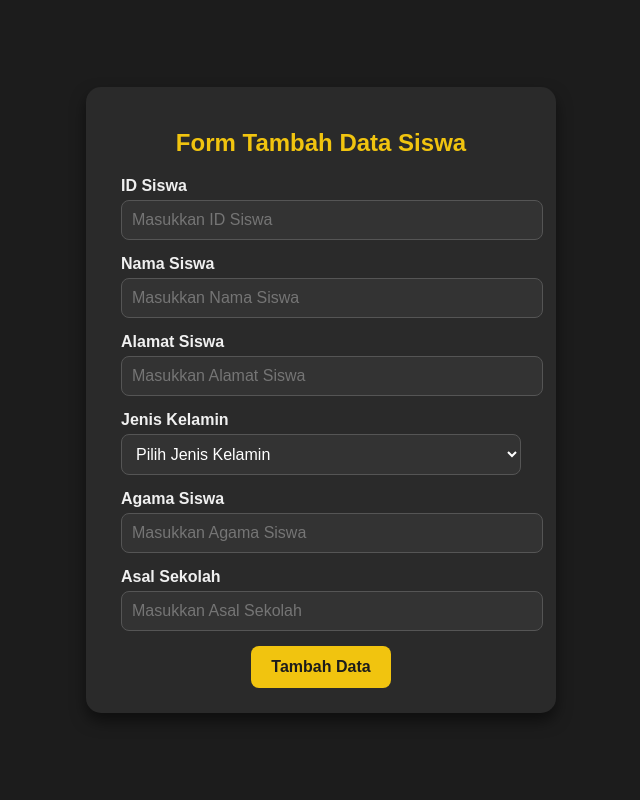
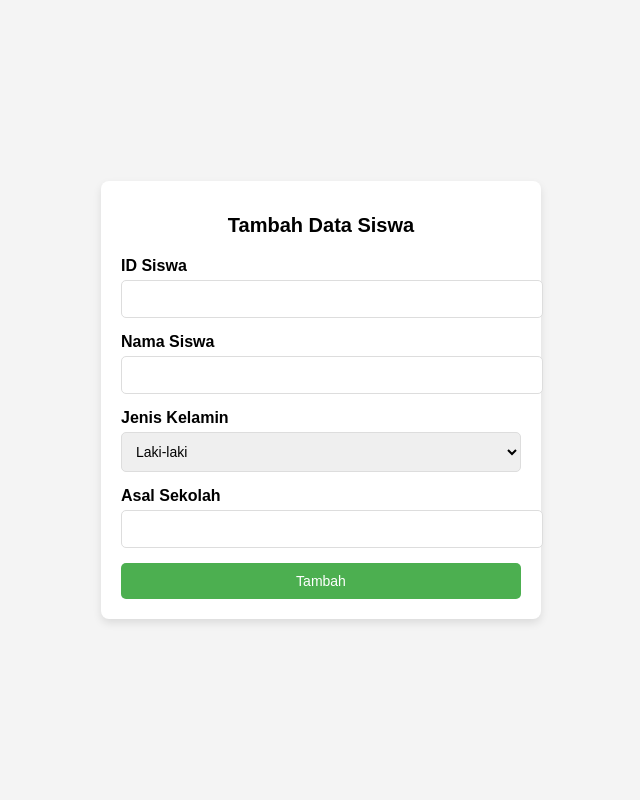
Before and after one commit to muhammadfahmilhaq/pemweb-sems-3, a PHP site: page /tambahdata.php in a window 1280 px wide. Shown: the whole page, without its empty margins (319-959 px from the left). Run offline with PHP 8.4, Linux system fonts and the light colour scheme.

Commit message:
Update tambahdata.php

```diff
--- a/pemweb 9/tambahdata.php
+++ b/pemweb 9/tambahdata.php
@@ -3,111 +3,104 @@
 <head>
     <meta charset="UTF-8">
     <meta name="viewport" content="width=device-width, initial-scale=1.0">
-    <title>FORM TAMBAH DATA SISWA</title>
+    <title>Form Tambah Data Siswa</title>
     <style>
         body {
             font-family: Arial, sans-serif;
-            background-color: #1c1c1c;
-            color: #fff;
-            margin: 0;
-            padding: 0;
+            background: #f4f4f4;
             display: flex;
             justify-content: center;
             align-items: center;
             height: 100vh;
+            margin: 0;
         }
         .form-container {
-            background: #2a2a2a;
-            padding: 25px 35px;
-            border-radius: 15px;
-            box-shadow: 0 8px 15px rgba(0, 0, 0, 0.5);
+            background: #fff;
+            padding: 20px;
+            border-radius: 8px;
+            box-shadow: 0 4px 8px rgba(0, 0, 0, 0.1);
             width: 100%;
             max-width: 400px;
         }
-        .form-container h1 {
-            font-size: 24px;
+        h1 {
             text-align: center;
+            font-size: 20px;
             margin-bottom: 20px;
-            color: #f1c40f;
         }
         .form-group {
             margin-bottom: 15px;
         }
-        .form-group label {
+        label {
             display: block;
+            margin-bottom: 5px;
             font-weight: bold;
-            margin-bottom: 5px;
-            color: #f0f0f0;
         }
-        .form-group input, .form-group select {
+        input, select, button {
             width: 100%;
             padding: 10px;
-            border: 1px solid #555;
-            border-radius: 8px;
-            font-size: 16px;
-            background: #333;
+            font-size: 14px;
+            border: 1px solid #ddd;
+            border-radius: 5px;
+        }
+        button {
+            background: #4CAF50;
             color: #fff;
+            border: none;
+            cursor: pointer;
         }
-        .form-group input:focus, .form-group select:focus {
-            outline: none;
-            border-color: #f1c40f;
-            box-shadow: 0 0 5px rgba(241, 196, 15, 0.8);
+        button:hover {
+            background: #45a049;
         }
-        .form-button {
-            text-align: center;
-        }
-        .form-button button {
-            background: #f1c40f;
-            color: #1c1c1c;
-            border: none;
-            padding: 12px 20px;
-            font-size: 16px;
-            border-radius: 8px;
-            cursor: pointer;
-            font-weight: bold;
-            transition: background 0.3s ease;
-        }
-        .form-button button:hover {
-            background: #d4ac0d;
+        .result {
+            margin-top: 20px;
+            background: #f9f9f9;
+            padding: 10px;
+            border: 1px solid #ddd;
+            border-radius: 5px;
         }
     </style>
 </head>
 <body>
     <div class="form-container">
-        <h1>Form Tambah Data Siswa</h1>
-        <form action="#" method="post">
+        <h1>Tambah Data Siswa</h1>
+        <form action="" method="post">
             <div class="form-group">
                 <label for="idSiswa">ID Siswa</label>
-                <input type="text" id="idSiswa" name="idSiswa" placeholder="Masukkan ID Siswa">
+                <input type="text" id="idSiswa" name="idSiswa" required>
             </div>
             <div class="form-group">
                 <label for="namaSiswa">Nama Siswa</label>
-                <input type="text" id="namaSiswa" name="namaSiswa" placeholder="Masukkan Nama Siswa">
-            </div>
-            <div class="form-group">
-                <label for="alamatSiswa">Alamat Siswa</label>
-                <input type="text" id="alamatSiswa" name="alamatSiswa" placeholder="Masukkan Alamat Siswa">
+                <input type="text" id="namaSiswa" name="namaSiswa" required>
             </div>
             <div class="form-group">
                 <label for="jenisKelamin">Jenis Kelamin</label>
-                <select id="jenisKelamin" name="jenisKelamin">
-                    <option value="" disabled selected>Pilih Jenis Kelamin</option>
+                <select id="jenisKelamin" name="jenisKelamin" required>
                     <option value="Laki-laki">Laki-laki</option>
                     <option value="Perempuan">Perempuan</option>
                 </select>
             </div>
             <div class="form-group">
-                <label for="agamaSiswa">Agama Siswa</label>
-                <input type="text" id="agamaSiswa" name="agamaSiswa" placeholder="Masukkan Agama Siswa">
+                <label for="asalSekolah">Asal Sekolah</label>
+                <input type="text" id="asalSekolah" name="asalSekolah" required>
             </div>
-            <div class="form-group">
-                <label for="asalSekolah">Asal Sekolah</label>
-                <input type="text" id="asalSekolah" name="asalSekolah" placeholder="Masukkan Asal Sekolah">
-            </div>
-            <div class="form-button">
-                <button type="submit">Tambah Data</button>
-            </div>
+            <button type="submit" name="submit">Tambah</button>
         </form>
+
+        <?php
+        if (isset($_POST['submit'])) {
+            $idSiswa = htmlspecialchars($_POST['idSiswa']);
+            $namaSiswa = htmlspecialchars($_POST['namaSiswa']);
+            $jenisKelamin = htmlspecialchars($_POST['jenisKelamin']);
+            $asalSekolah = htmlspecialchars($_POST['asalSekolah']);
+
+            echo '<div class="result">';
+            echo '<p><strong>ID Siswa:</strong> ' . $idSiswa . '</p>';
+            echo '<p><strong>Nama Siswa:</strong> ' . $namaSiswa . '</p>';
+            echo '<p><strong>Jenis Kelamin:</strong> ' . $jenisKelamin . '</p>';
+            echo '<p><strong>Asal Sekolah:</strong> ' . $asalSekolah . '</p>';
+            echo '</div>';
+        }
+        ?>
     </div>
 </body>
 </html>
```
